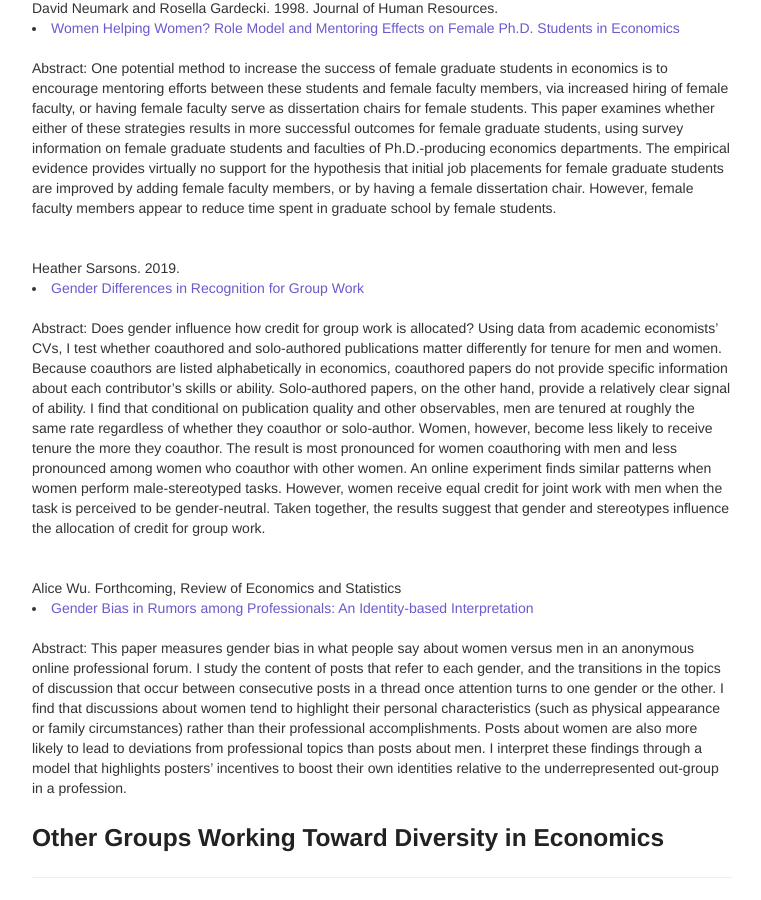
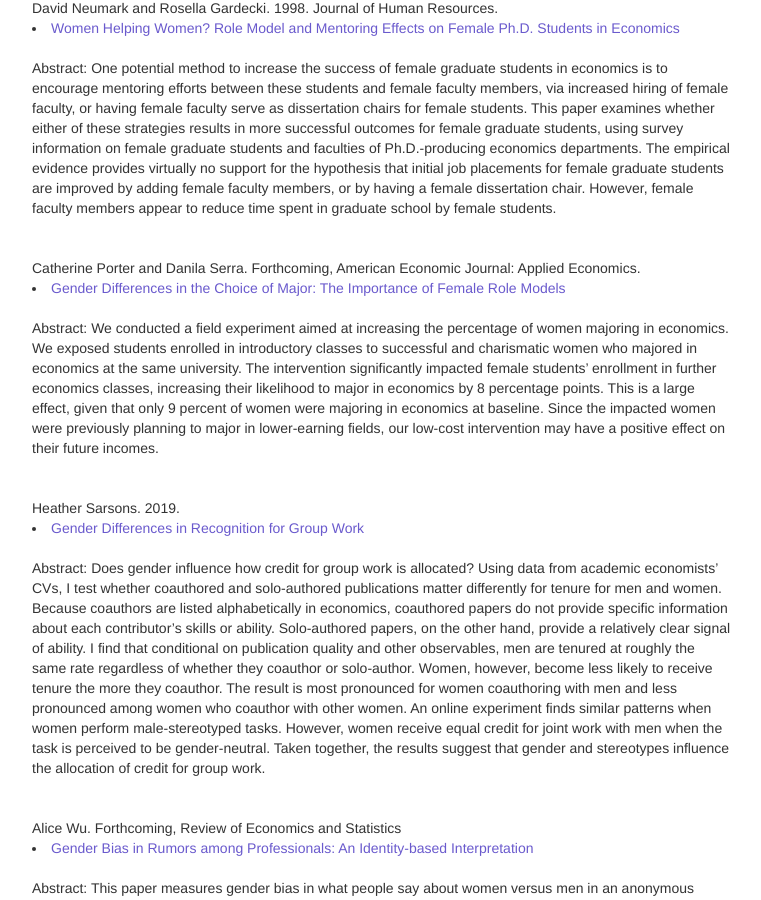
Before and after one commit to aponce6/Diversity-in-Cornell-Economics.github.io, a Jekyll site: the page built from pages/resources.md, in a window 1280 px wide and 900 px high, scrolled down 3876 px. Shown: the whole window, without its empty margins (258-1019 px from the left). Built offline with Jekyll 4.4.1, drawn with Linux system fonts in a browser that asks for light colours; our own code applies the rules of GitHub Pages for plain Markdown files.

Commit message:
update resources

```diff
--- a/pages/resources.md
+++ b/pages/resources.md
@@ -189,6 +189,17 @@ One potential method to increase the success of female graduate students in econ
 <br/>
 <br/>
 
+Catherine Porter and Danila Serra. Forthcoming, American Economic Journal: Applied Economics.
+<li><a href="http://people.tamu.edu/~dserra/WP_PorterSerra_FemaleRoleModels_July2019.pdf">Gender Differences in the Choice of Major: The Importance of Female Role Models</a></li>
+
+<br/>
+Abstract:
+We conducted a field experiment aimed at increasing the percentage of women majoring in economics. We exposed students enrolled in introductory classes to successful and charismatic women who majored in economics at the same university. The intervention significantly impacted female students’ enrollment in further economics classes, increasing their likelihood to major in economics by 8 percentage points. This is a large effect, given that only 9 percent of women were majoring in economics at baseline. Since the impacted women were previously planning to major in lower-earning fields, our low-cost intervention may have a positive effect on their future incomes.
+
+<br/>
+<br/>
+<br/>
+
 Heather Sarsons. 2019.
 <li><a href="https://drive.google.com/open?id=1PUFdQAgmKcHK1NXm-bQKUNdn-oo_cGr5">Gender Differences in Recognition for Group Work</a></li>
 
```
Also changed, not shown: 1 other file.
